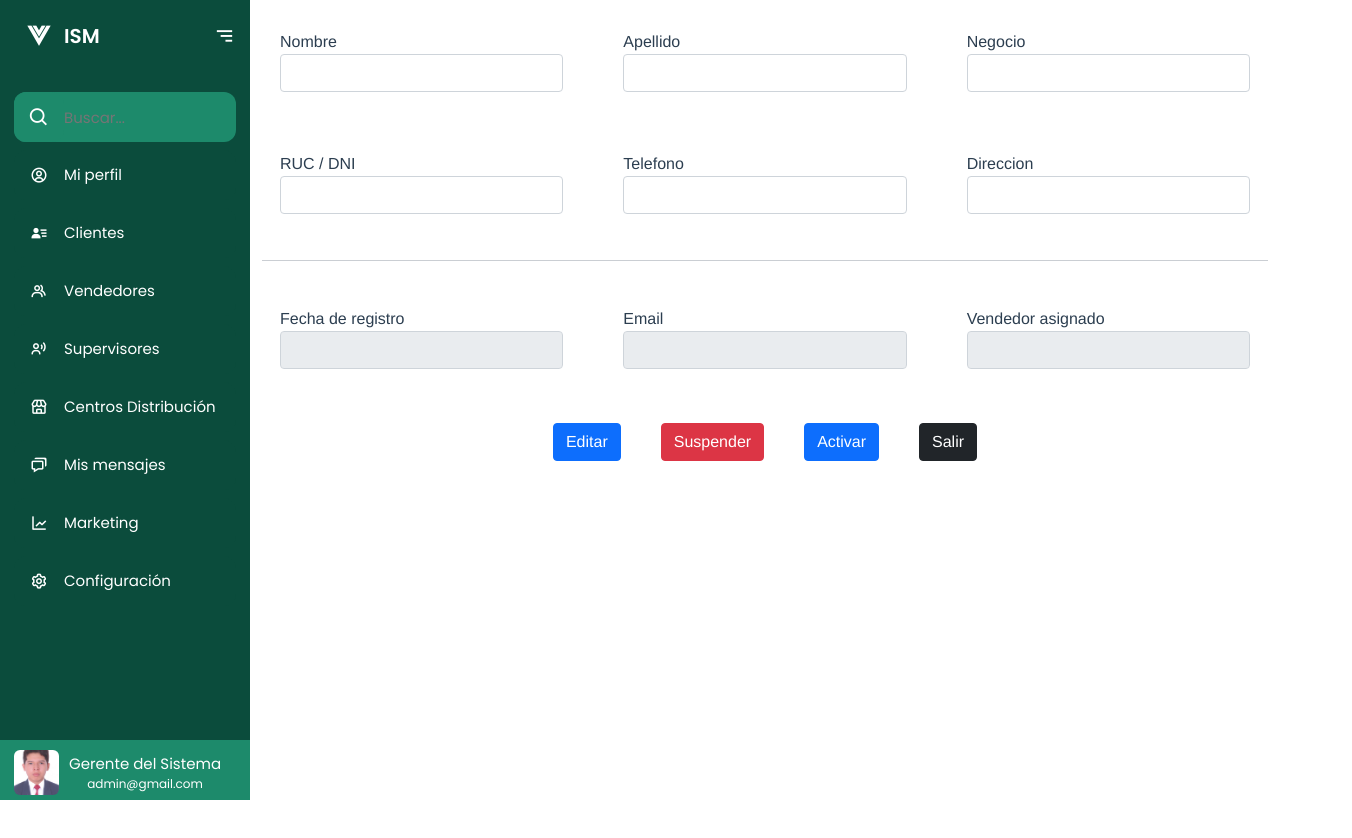
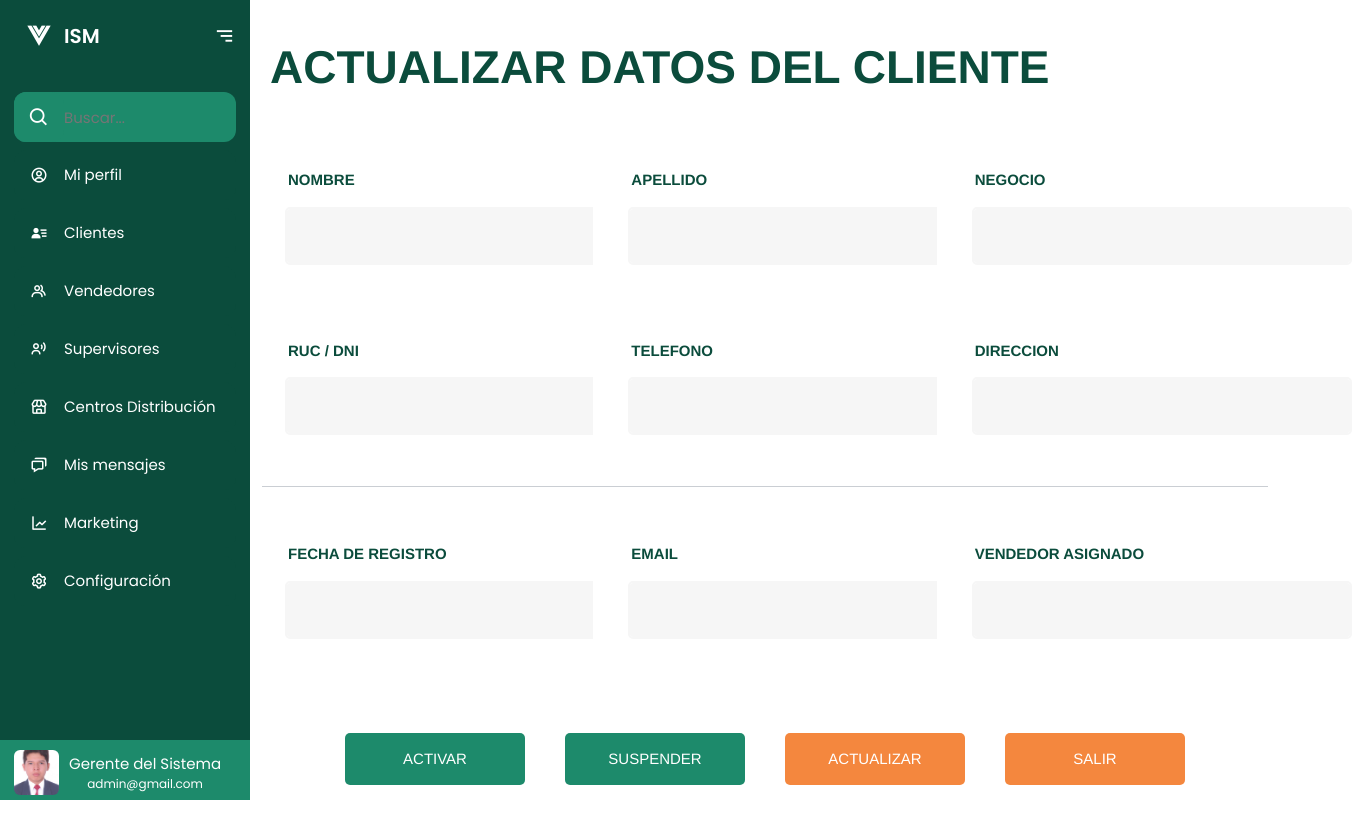
Before and after one commit to eduardobg/crm-backoffice, a Vue app: page /editarview/1 in a window 1280 px wide. Shown: the top 838 px of the page, 1352 px wide, since content can reach past the window. Before the commit the page ends 800 px from the top, so only its background shows below. Built offline with nearby package versions, Linux system fonts and the light colour scheme; no server answers.

Commit message:
crud clientes con css

```diff
--- a/src/views/AgregarView.vue
+++ b/src/views/AgregarView.vue
@@ -2,6 +2,10 @@
   <div>
       <SidebarMenuAkahon />
         <div class="container">
+          <div class="row">
+            <h1>Registrar datos del cliente</h1>
+          </div>
+          <br>
           <form action="" class="form-horizontal left">
                 <div class="row">
                     <div class="col-xl-4">
@@ -49,10 +53,12 @@
                 </div>
             </form>
             <br>
-                <div class="form-group">
-                    <button type="button" class="btn btn-primary" v-on:click="guardar()">Guardar</button>
-                    <button type="button" class="btn btn-dark margen" v-on:click="salir()">Salir</button>
+            <div class="row">
+                <div class="col">
+                    <input type="button" value="Guardar" v-on:click="guardar()">
+                    <input type="button" value="Salir" v-on:click="salir()">
                 </div>
+            </div>
         </div>
   </div>
 </template>
@@ -104,16 +110,105 @@ export default {
 </script>
 
 <style scoped>
+    .container{
+        width: 100%;
+        max-width: 1550px;
+        margin: auto;
+    }
+
     .left{
         text-align: left;
     }
+
     .row > div{
         background: #ffffff;
         padding: 30px;
         border: 0px;
     }
+
     .btn {
         margin-left: 20px;
         margin-right: 20px;
     }
+
+    h1 {
+        text-align: left;
+        font-size: 46px;
+        font-weight: 600;
+        text-transform: uppercase;
+        display:inline-block;
+        margin: 40px 8px 10px 8px;
+        color: #0B4C3C;
+    }
+
+    label {
+        text-align: left;
+        font-size: 15px;
+        font-weight: 600;
+        text-transform: uppercase;
+        display:inline-block;
+        margin: 10px 8px 10px 8px;
+        color: #0B4C3C;
+    }
+
+    input[type=button], input[type=submit], input[type=reset]  {
+        background-color: #F4873E;
+        border: none;
+        color: white;
+        width: 180px;
+        padding-block: 15px;
+        text-align: center;
+        text-decoration: none;
+        text-transform: uppercase;
+        font-size: 15px;
+        border-radius: 5px 5px 5px 5px;
+        margin: 5px 20px 40px 20px;
+        -webkit-transition: all 0.3s ease-in-out;
+        -moz-transition: all 0.3s ease-in-out;
+        -ms-transition: all 0.3s ease-in-out;
+        -o-transition: all 0.3s ease-in-out;
+        transition: all 0.3s ease-in-out;
+    }
+
+    input[type=button]:hover, input[type=submit]:hover, input[type=reset]:hover  {
+        background-color: #c46d34;
+    }
+
+    input[type=button]:active, input[type=submit]:active, input[type=reset]:active  {
+        -moz-transform: scale(0.95);
+        -webkit-transform: scale(0.95);
+        -o-transform: scale(0.95);
+        -ms-transform: scale(0.95);
+        transform: scale(0.95);
+    }
+
+    input[type=text],input[type=password] {
+        background-color: #f6f6f6;
+        border: none;
+        color: #0d0d0d;
+        padding: 15px 32px;
+        text-align: left;
+        font-size: 16px;
+        margin: 5px;
+        width: 95%;
+        max-width: 620px;
+        min-width: 380px;
+        border: 2px solid #f6f6f6;
+        -webkit-transition: all 0.5s ease-in-out;
+        -moz-transition: all 0.5s ease-in-out;
+        -ms-transition: all 0.5s ease-in-out;
+        -o-transition: all 0.5s ease-in-out;
+        transition: all 0.5s ease-in-out;
+        -webkit-border-radius: 5px 5px 5px 5px;
+        border-radius: 5px 5px 5px 5px;
+    }
+
+    input[type=text]:focus, input[type=password]:focus {
+        background-color: #fff;
+        border-bottom: 2px solid #3FB85F;
+    }
+
+    input[type=text]:placeholder, input[type=password]:placeholder {
+        color: #cccccc;
+    }
 </style>
--- a/src/views/EditarView.vue
+++ b/src/views/EditarView.vue
@@ -2,6 +2,10 @@
   <div>
     <SidebarMenuAkahon />
         <div class="container">
+            <div class="row">
+                <h1>Actualizar datos del cliente</h1>
+            </div>
+            <br>
             <form action="" class="form-horizontal left">
                 <div class="row">
                     <div class="col-xl-4">
@@ -49,11 +53,13 @@
                 </div>
             </form>
             <br>
-            <div class="form-group">
-                <button type="button" class="btn btn-primary" v-on:click="editar()">Editar</button>
-                <button type="button" class="btn btn-danger margen" v-on:click="suspender()">Suspender</button>
-                <button type="button" class="btn btn-primary" v-on:click="activar()">Activar</button>
-                <button type="button" class="btn btn-dark margen" v-on:click="salir()">Salir</button>
+            <div class="row">
+                <div class="col">
+                    <input type="submit" value="Activar" v-on:click="activar()">
+                    <input type="submit" value="Suspender" v-on:click="suspender()">
+                    <input type="button" value="Actualizar" v-on:click="editar()">
+                    <input type="button" value="Salir" v-on:click="salir()">
+                </div>
             </div>
         </div>
 
@@ -99,6 +105,7 @@ export default {
             .catch(err => {
                 console.log(err)
             })
+            this.$router.push("/dashboardview")
         },
         salir(){
             this.$router.push("/dashboardview")
@@ -113,6 +120,7 @@ export default {
             .catch(err => {
                 console.log(err)
             })
+            this.$router.push("/dashboardview")
         },
         activar(){
             this.state = "Activo"
@@ -124,6 +132,7 @@ export default {
             .catch(err => {
                 console.log(err)
             })
+            this.$router.push("/dashboardview")
         }
     },
     mounted: function(){
@@ -150,6 +159,12 @@ export default {
 </script>
 
 <style scoped>
+    .container{
+        width: 100%;
+        max-width: 1550px;
+        margin: auto;
+    }
+
     .left{
         text-align: left;
     }
@@ -158,8 +173,116 @@ export default {
         padding: 30px;
         border: 0px;
     }
-    .btn {
-        margin-left: 20px;
-        margin-right: 20px;
+
+    h1 {
+        text-align: left;
+        font-size: 46px;
+        font-weight: 600;
+        text-transform: uppercase;
+        display:inline-block;
+        margin: 40px 8px 10px 8px;
+        color: #0B4C3C;
+    }
+
+    label {
+        text-align: left;
+        font-size: 15px;
+        font-weight: 600;
+        text-transform: uppercase;
+        display:inline-block;
+        margin: 10px 8px 10px 8px;
+        color: #0B4C3C;
+    }
+
+    input[type=submit], input[type=reset]  {
+        background-color: #1D8A6B;
+        border: none;
+        color: white;
+        width: 180px;
+        padding-block: 15px;
+        text-align: center;
+        text-decoration: none;
+        text-transform: uppercase;
+        font-size: 15px;
+        border-radius: 5px 5px 5px 5px;
+        margin: 5px 20px 40px 20px;
+        -webkit-transition: all 0.3s ease-in-out;
+        -moz-transition: all 0.3s ease-in-out;
+        -ms-transition: all 0.3s ease-in-out;
+        -o-transition: all 0.3s ease-in-out;
+        transition: all 0.3s ease-in-out;
+    }
+
+    input[type=submit]:hover, input[type=reset]:hover  {
+        background-color: #0B4C3C;
+    }
+
+    input[type=submit]:active, input[type=reset]:active  {
+        -moz-transform: scale(0.95);
+        -webkit-transform: scale(0.95);
+        -o-transform: scale(0.95);
+        -ms-transform: scale(0.95);
+        transform: scale(0.95);
+    }
+
+    input[type=button], input[type=reset]  {
+        background-color: #F4873E;
+        border: none;
+        color: white;
+        width: 180px;
+        padding-block: 15px;
+        text-align: center;
+        text-decoration: none;
+        text-transform: uppercase;
+        font-size: 15px;
+        border-radius: 5px 5px 5px 5px;
+        margin: 5px 20px 40px 20px;
+        -webkit-transition: all 0.3s ease-in-out;
+        -moz-transition: all 0.3s ease-in-out;
+        -ms-transition: all 0.3s ease-in-out;
+        -o-transition: all 0.3s ease-in-out;
+        transition: all 0.3s ease-in-out;
+    }
+
+    input[type=button]:hover, input[type=reset]:hover  {
+        background-color: #c46d34;
+    }
+
+    input[type=button]:active, input[type=reset]:active  {
+        -moz-transform: scale(0.95);
+        -webkit-transform: scale(0.95);
+        -o-transform: scale(0.95);
+        -ms-transform: scale(0.95);
+        transform: scale(0.95);
+    }
+
+    input[type=text],input[type=password] {
+        background-color: #f6f6f6;
+        border: none;
+        color: #0d0d0d;
+        padding: 15px 32px;
+        text-align: left;
+        font-size: 16px;
+        margin: 5px;
+        width: 95%;
+        max-width: 620px;
+        min-width: 380px;
+        border: 2px solid #f6f6f6;
+        -webkit-transition: all 0.5s ease-in-out;
+        -moz-transition: all 0.5s ease-in-out;
+        -ms-transition: all 0.5s ease-in-out;
+        -o-transition: all 0.5s ease-in-out;
+        transition: all 0.5s ease-in-out;
+        -webkit-border-radius: 5px 5px 5px 5px;
+        border-radius: 5px 5px 5px 5px;
+    }
+
+    input[type=text]:focus, input[type=password]:focus {
+        background-color: #fff;
+        border-bottom: 2px solid #3FB85F;
+    }
+
+    input[type=text]:placeholder, input[type=password]:placeholder {
+        color: #cccccc;
     }
 </style>
```
Also changed, not shown: src/views/DashboardView.vue (+133 -12 lines).
